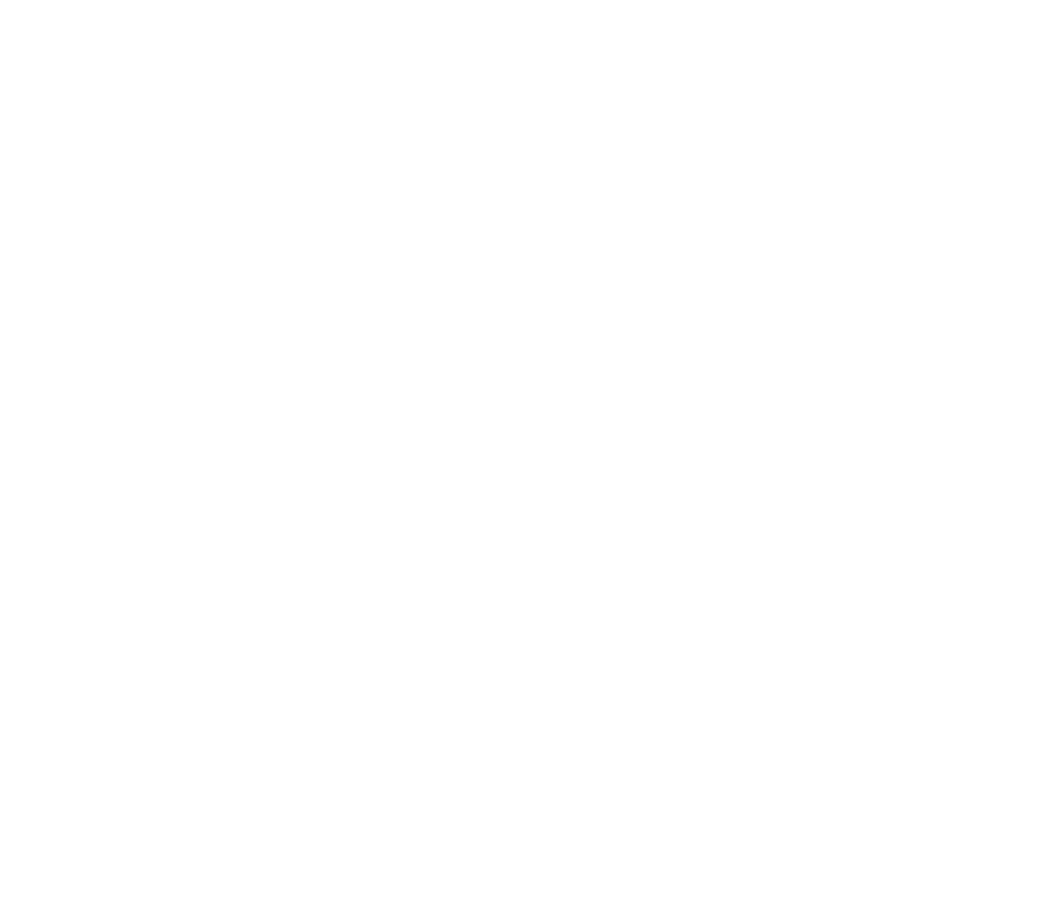
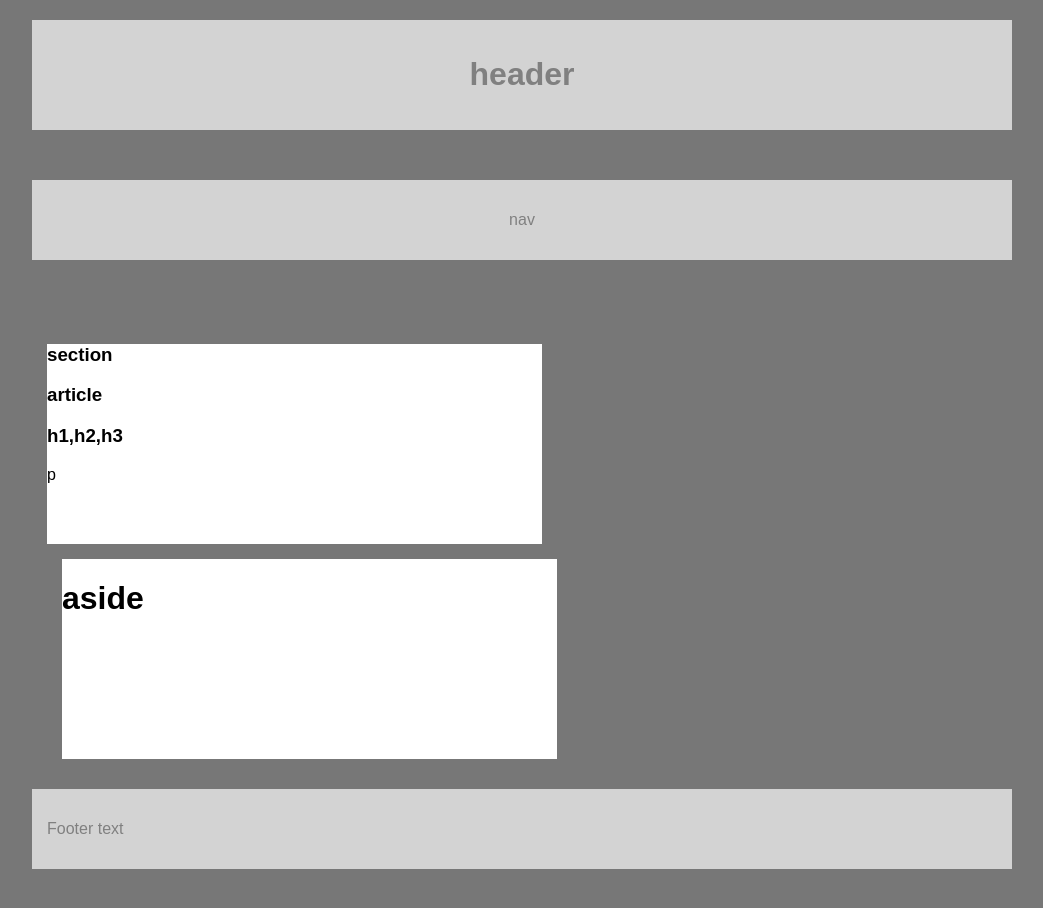
Before and after one commit to phquyenle/HW-Wireframe, a plain HTML site: page index.html in a window 1280 px wide. Shown: the whole page, without its empty margins (118-1161 px from the left). Before the commit the page ends 800 px from the top, so only its background shows below. Drawn offline with Linux system fonts and the light colour scheme.

Commit message:
updated with more features
adding head, nav, and footer
need to work on creating two columns next to each other for section and aside

```diff
--- a/index.html
+++ b/index.html
@@ -3,6 +3,62 @@
 <head>
 <title> HTML/CSS Wireframe</title>
 <meta charset="UTF-8">
+<link rel="stylesheet" type="text/css" href="style.css">
 </head>
+<body>
+<div class="header">
+<header>
+    <h1> header </h1>
+</header>
+</div>
 
+
+
+<div class="nav">
+    <p> nav </p>
+    </div>
+<div class="row">
+<div class= "column">
+
+    <div class= "section">
+    <section>
+   <div>
+       <h3> section </h3>
+
+       <div class="article">
+         <article>
+        <h1> article </h1>
+
+<div class="h1,h2,h3">
+    <header>
+    <h3> h1,h2,h3 </h3 >
+    </header>
+</div>
+
+<div class= "p">
+    <p> p </p>
+</div>
+</div>
+</article>
+</section>
+    </div>
+
+
+  <div class="column">
+<div class= "aside">
+    <h1>
+        aside
+    </h1>
+
+</div>
+
+</div>
+
+</div>
+</div>
+
+ <div class="footer">
+     <p> Footer text</p>
+ </div>
+</body>
 </html>
--- a/style.css
+++ b/style.css
@@ -0,0 +1,82 @@
+* {
+    box-sizing: border-box;
+}
+body {
+    font-family: 'Arial', 'Helvetica Neu',Helvetica, sans-serif;
+    color:'#777';
+    background-color: #777;
+    width: '960px';
+    font-size: "18px";
+    margin: 150px;
+    margin-top: 20px;
+
+
+}
+.nav{
+  overflow:hidden;
+  background-color: lightgray;
+  color: grey;
+margin-bottom: 50px;
+text-align: center;
+padding: 15px;
+}
+
+.header, .footer {
+    background-color: lightgray;
+    color: grey;
+    padding: 15px;
+
+}
+.header {
+    margin-bottom: 50px;
+    text-align: center;
+    color: grey;
+}
+header,nav,section,aside,footer {
+    background-color: "#ebebeb";
+}
+
+/* create 2 equal columns that float next to each other*/
+.column {
+    float: left;
+    width: 50%;
+    padding: 15px;
+}
+
+
+/* clear floats after the columns*/
+ .row{
+     content: "";
+     display:table;
+     clear: both;
+ }
+/* responsice layout- makes the columns stack on top of each other instead of next to each other*/
+.column {
+    width: 100%;
+}
+
+article{
+    color:"#ebebeb";
+    background: "#777";
+}
+
+h1 {
+    color:"#777";
+    background-color:"#ebebeb";
+}
+
+.section {
+    width: 495px;
+    background-color: white;
+height: 200px;
+ }
+
+
+.aside {
+    float: right;
+    background-color: white;
+    height: 200px;
+    width: 495px;
+
+
+}
```
